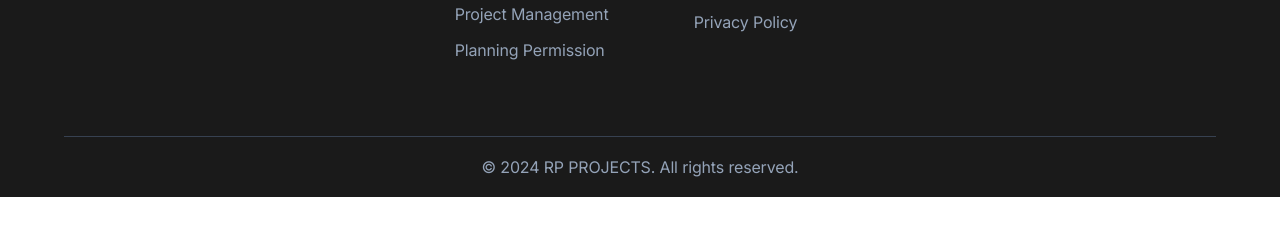
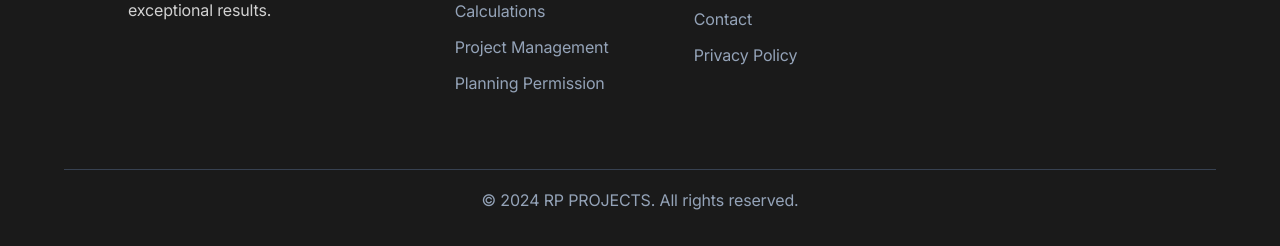
Before and after one commit to Hazzamac10/RPprojects2, a website: page index.html in a window 1280 px wide. Shown: the part 5896-6142 px from the top of the page. Before the commit the page ends 6093 px from the top, so only its background shows below. Drawn offline with nearby package versions, Linux system fonts and the light colour scheme.

Commit message:
Fix footer styling for premium architectural design

```diff
--- a/style.css
+++ b/style.css
@@ -856,11 +856,13 @@ body {
     cursor: not-allowed;
 }
 
-/* Footer */
+/* Footer - Premium Architectural Style */
 .footer {
     background: var(--text-primary);
-    color: white;
-    padding: 3rem 0 1rem;
+    color: rgba(255, 255, 255, 0.8);
+    padding: 5rem 0 2rem;
+    border-top: 1px solid rgba(255, 255, 255, 0.1);
+    margin-top: 0;
 }
 
 .footer-content {
```
